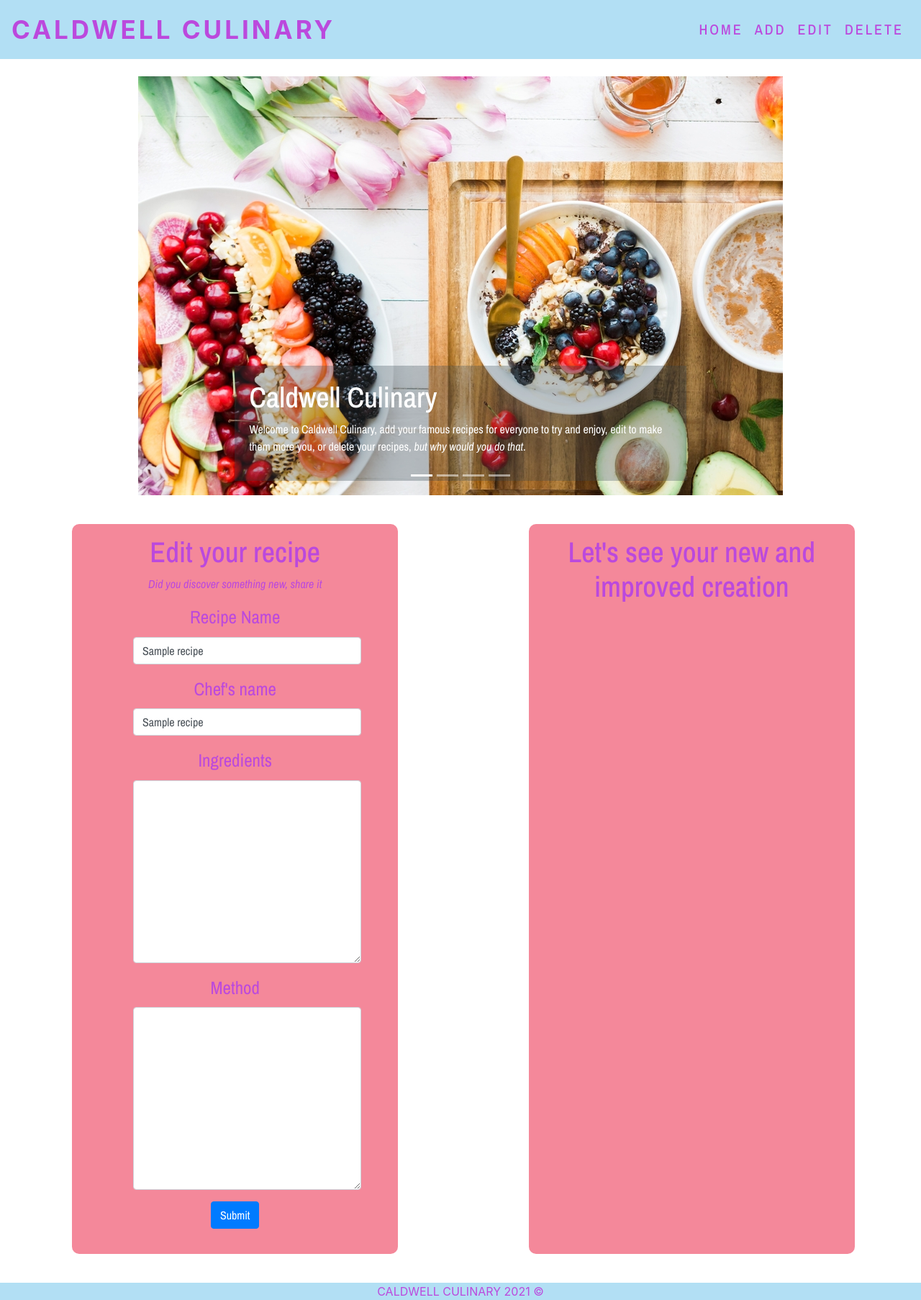
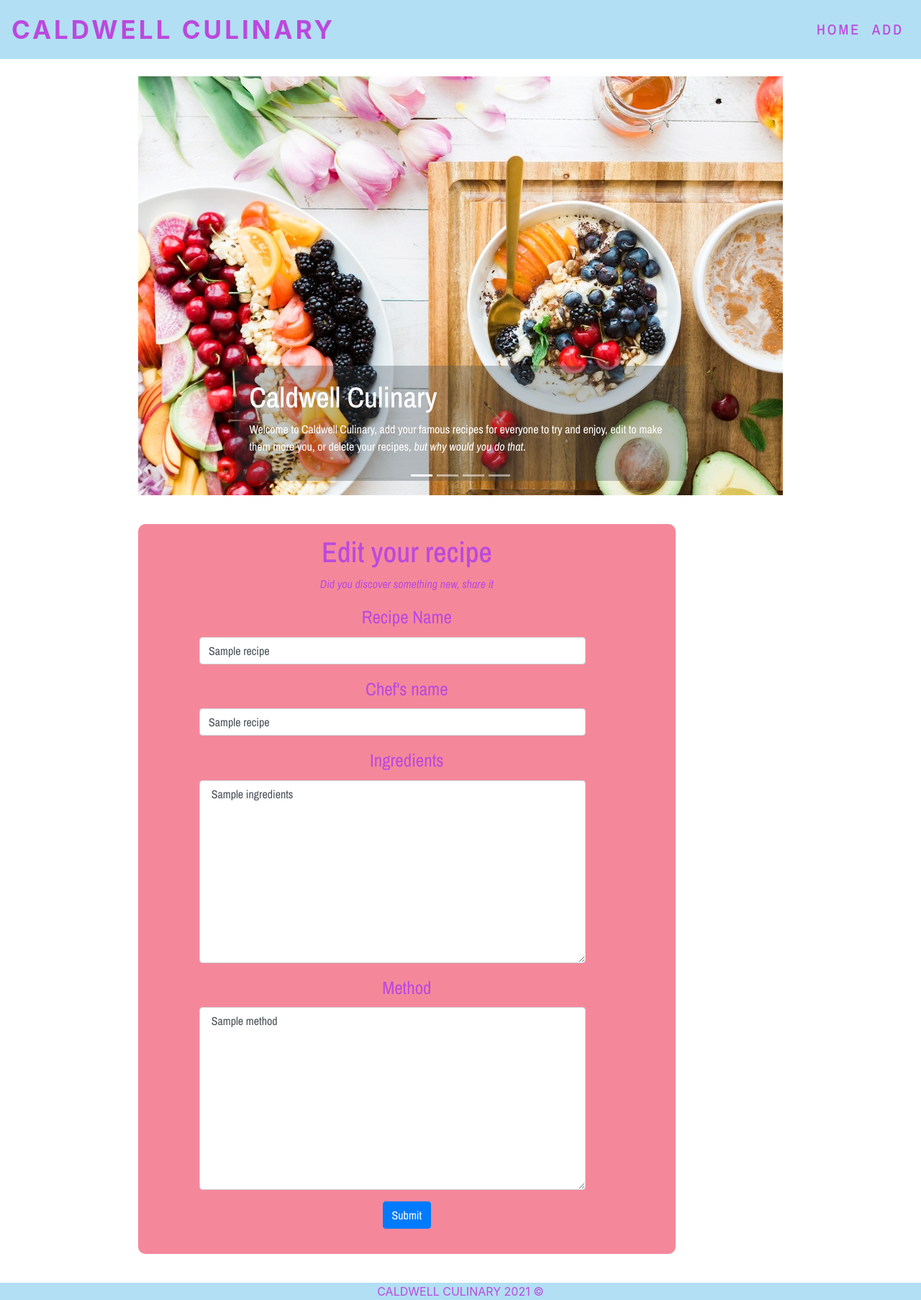
Before and after one commit to Stephen-Caldwell/Final-Year-Project, a Flask app: template templates/editrecipe.html in a window 1280 px wide. Shown: the whole page at 72% size. Run offline with Flask 2, Linux system fonts and the light colour scheme; the template is opened without the code that fills it: most values are stand-ins (such as "Sample title", 1, 10 or a date in 2020); some libraries are stand-ins or nearby versions.

Commit message:
Styling changes

```diff
--- a/static/css/styles.css
+++ b/static/css/styles.css
@@ -52,8 +52,8 @@ footer{
 }
 
 #recipes_products, #added_recipe, #edit_recipe{
-    width: 85%;
-    margin-left: 100px;
+    width: 70%;
+    margin-left: 15%;
     margin-top: 40px;
     margin-bottom: 40px;
 }
--- a/templates/editrecipe.html
+++ b/templates/editrecipe.html
@@ -18,16 +18,10 @@
     <div class="collapse navbar-collapse" id="navbarCollapse">
       <ul class="navbar-nav ml-auto">
         <li class="nav-item active">
-              <a class="nav-link" href="index.html">Home <span class="sr-only">(current)</span></a>
+          <a class="nav-link" href="{{ url_for('home') }}">Home <span class="sr-only">(current)</span></a>
         </li>
         <li class="nav-item">
-              <a class="nav-link" href="addrecipe.html">Add</a>
-            </li>
-            <li class="nav-item">
-              <a class="nav-link" href="editrecipe.html">Edit</a>
-            </li>
-            <li class="nav-item">
-                <a class="nav-link" href="deleterecipe.html">Delete</a>
+          <a class="nav-link" href="{{ url_for('addrecipe') }}">Add</a>
         </li>
       </ul>
     </div>
@@ -56,7 +50,6 @@
               <div class="carousel-caption text-left" id="carousel-caption">
                 <h1>Add your own recipes</h1>
                 <p>Add your own world famous recipes for everyone to enjoy and love just like you and your family</p>
-                <p><a class="btn btn-lg btn-primary" href="addrecipe.html" role="button">Add</a></p>
               </div>
             </div>
           </div>
@@ -66,7 +59,6 @@
               <div class="carousel-caption text-right" id="carousel-caption">
                 <h1>Edit</h1>
                 <p>Oops you forgot something, find your recipe and add it in, or maybe you tried something new at home and you want to share it.</p>
-                <p><a class="btn btn-lg btn-success" href="editrecipe.html" role="button">Edit</a></p>
               </div>
             </div>
           </div>
@@ -76,7 +68,6 @@
               <div class="carousel-caption text-right" id="carousel-caption">
                 <h1>Delete</h1>
                 <p>Everyone loves your recipes, why delete them?</p>
-                <p><a class="btn btn-lg btn-danger" href="deleterecipe.html" role="button">Delete</a></p>
               </div>
             </div>
           </div>
@@ -92,7 +83,7 @@
       </div>
       <div class="row" id="edit_recipe">
 
-        <div class="col-md-5" id="editRecipeForm">
+        <div class="col-md-10" id="editRecipeForm">
             <h1>Edit your recipe</h1>
             <p><em>Did you discover something new, share it</em></p>
 
@@ -103,23 +94,20 @@
               </div>
               <div class="form-group">
                 <label for="chefName1">Chef's name</label>
-                <input type="text" class="form-control" id="chefName" name="chefName" placeholder="Chef's Name" value = "{{ recipes.chefs_name }}">
+                <input type="text" class="form-control" id="chefName" name="chefName" placeholder="Chef's Name" value = "{{ recipes.chef_name }}">
               </div>
               <div class="form-group">
                 <label for="ingredients1">Ingredients</label>
-                <textarea class="form-control" id="ingredients" name="ingredients" rows="10" value = "{{ recipes.ingredients }}"></textarea>
+                <textarea class="form-control" id="ingredients" name="ingredients" rows="10" > {{ recipes.ingredients }} </textarea>
               </div>
               <div class="form-group">
                 <label for="method1">Method</label>
-                <textarea class="form-control" id="method" name="method" rows="10" value = "{{ recipes.method }}"></textarea>
+                <textarea class="form-control" id="method" name="method" rows="10"> {{ recipes.method }} </textarea>
               </div>
                 <button type="submit" class="btn btn-primary">Submit</button>
             </form>
         </div>
-        <div class="col-md-2"></div>
-        <div class="col-md-5" id="displayEdit">
-            <h1>Let's see your new and improved creation</h1>
-        </div>
+
         </div>
 
       <footer class="footer">
```
Also changed, not shown: templates/addrecipe.html (+2 -8 lines), templates/deleterecipe.html (deleted, +0 -115 lines), templates/index.html (+3 -12 lines). Lines whose indentation alone changed are shown as unchanged.
